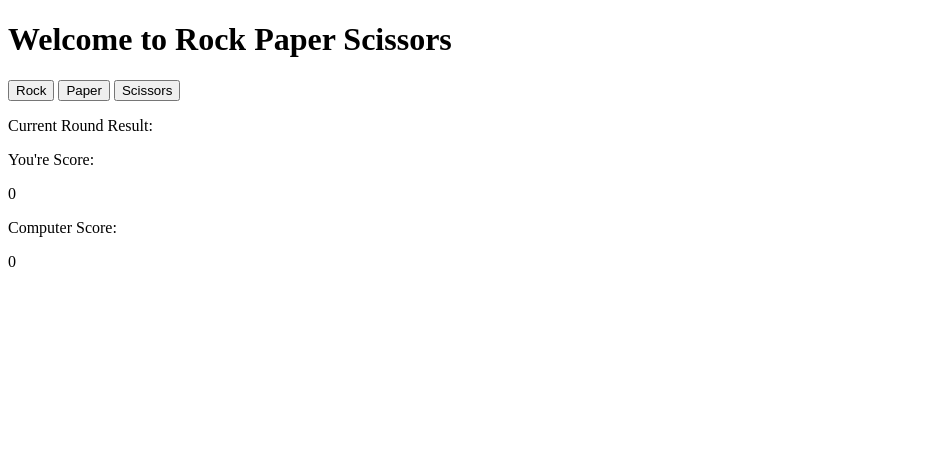
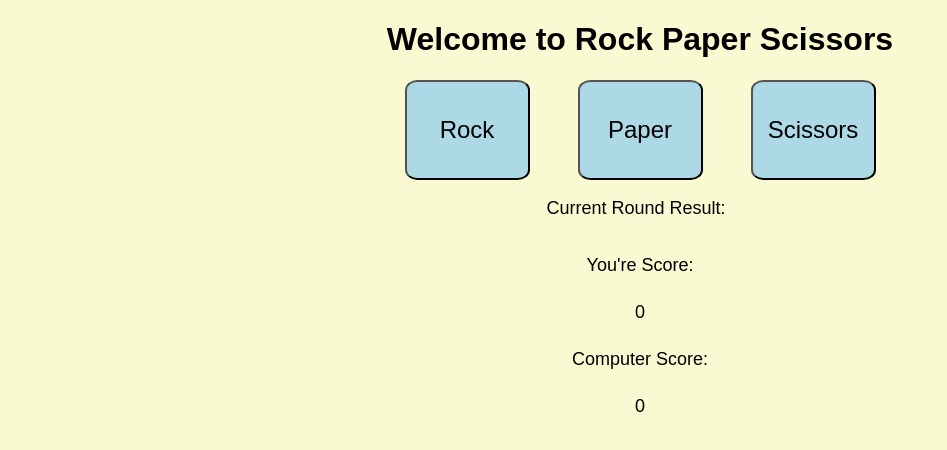
Before and after one commit to tristanpank/rock-paper-scissors, a plain HTML site: page index.html in a window 1280 px wide. Shown: the whole page, without its empty margins (0-947 px from the left). Drawn offline with Linux system fonts and the light colour scheme.

Commit message:
Initial CSS Work

```diff
--- a/index.html
+++ b/index.html
@@ -5,6 +5,7 @@
     <meta http-equiv="X-UA-Compatible" content="IE=edge">
     <meta name="viewport" content="width=device-width, initial-scale=1.0">
     <title>Rock Paper Scissors</title>
+    <link rel="stylesheet" href="./styles.css">
 </head>
 <body>
     <h1>Welcome to Rock Paper Scissors</h1>
--- /dev/null
+++ b/styles.css
@@ -0,0 +1,46 @@
+body {
+    background-color: lightgoldenrodyellow;
+    font-family: Arial, Helvetica, sans-serif;
+}
+
+h1 {
+    text-align: center;
+}
+
+.buttons {
+    display: flex;
+    justify-content: center;
+    gap: 48px;
+    align-items: center;
+    flex-wrap: wrap;
+}
+
+button {
+    flex-wrap: wrap;
+    width: 125px;
+    height: 100px;
+    border-radius: 10%;
+    font-size: 24px;
+    background-color: lightblue;
+}
+
+.round-result {
+    display: flex;
+    justify-content: center;
+    align-items: center;
+    gap: 8px;
+    font-size: 18px;
+}
+
+#round-score {
+    font-weight: bold;
+}
+
+.score-keeper {
+    display: flex;
+    flex-direction: column;
+    justify-content: center;
+    align-items: center;
+    gap: 8px;
+    font-size: 18px;
+}
```
